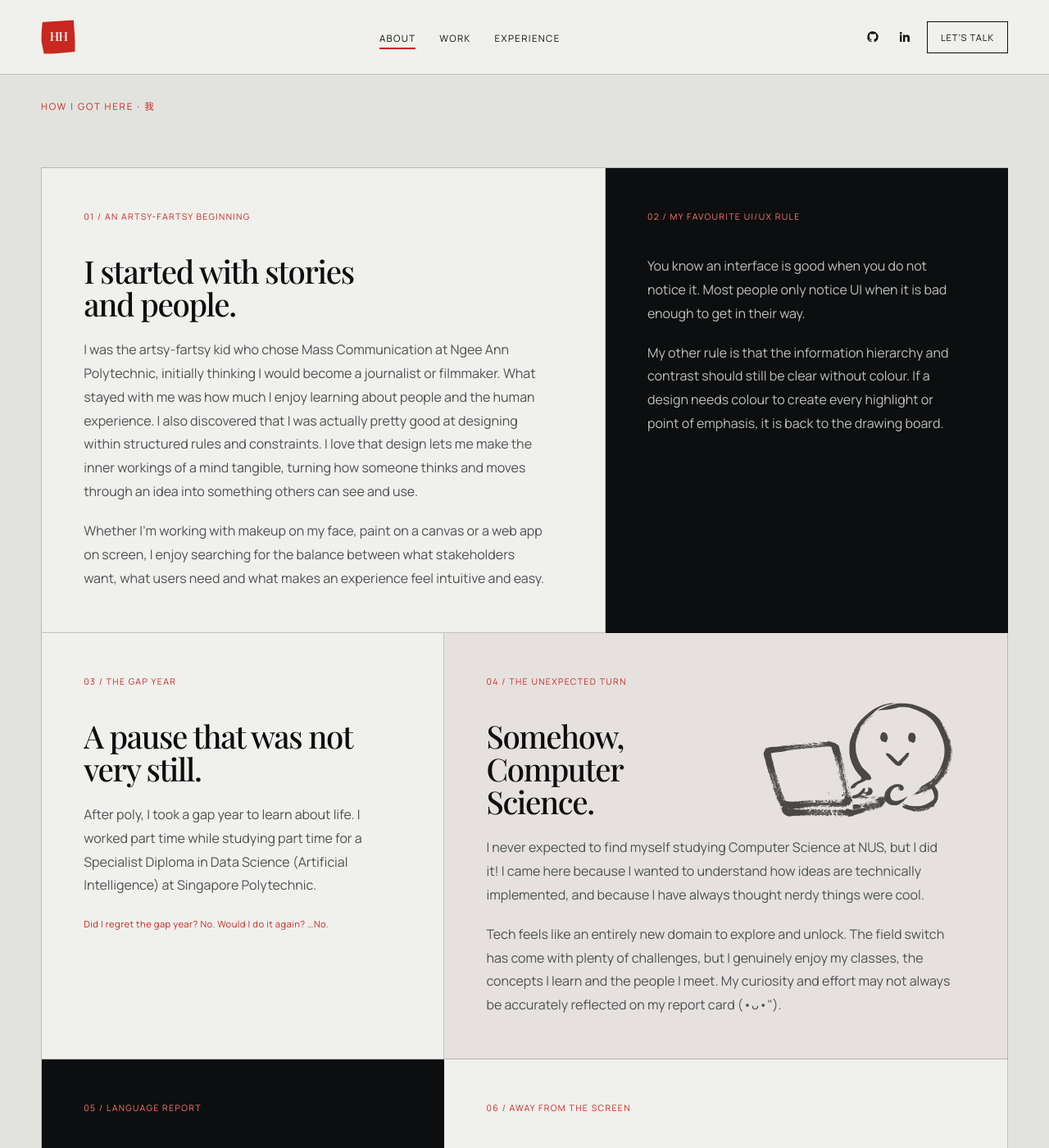
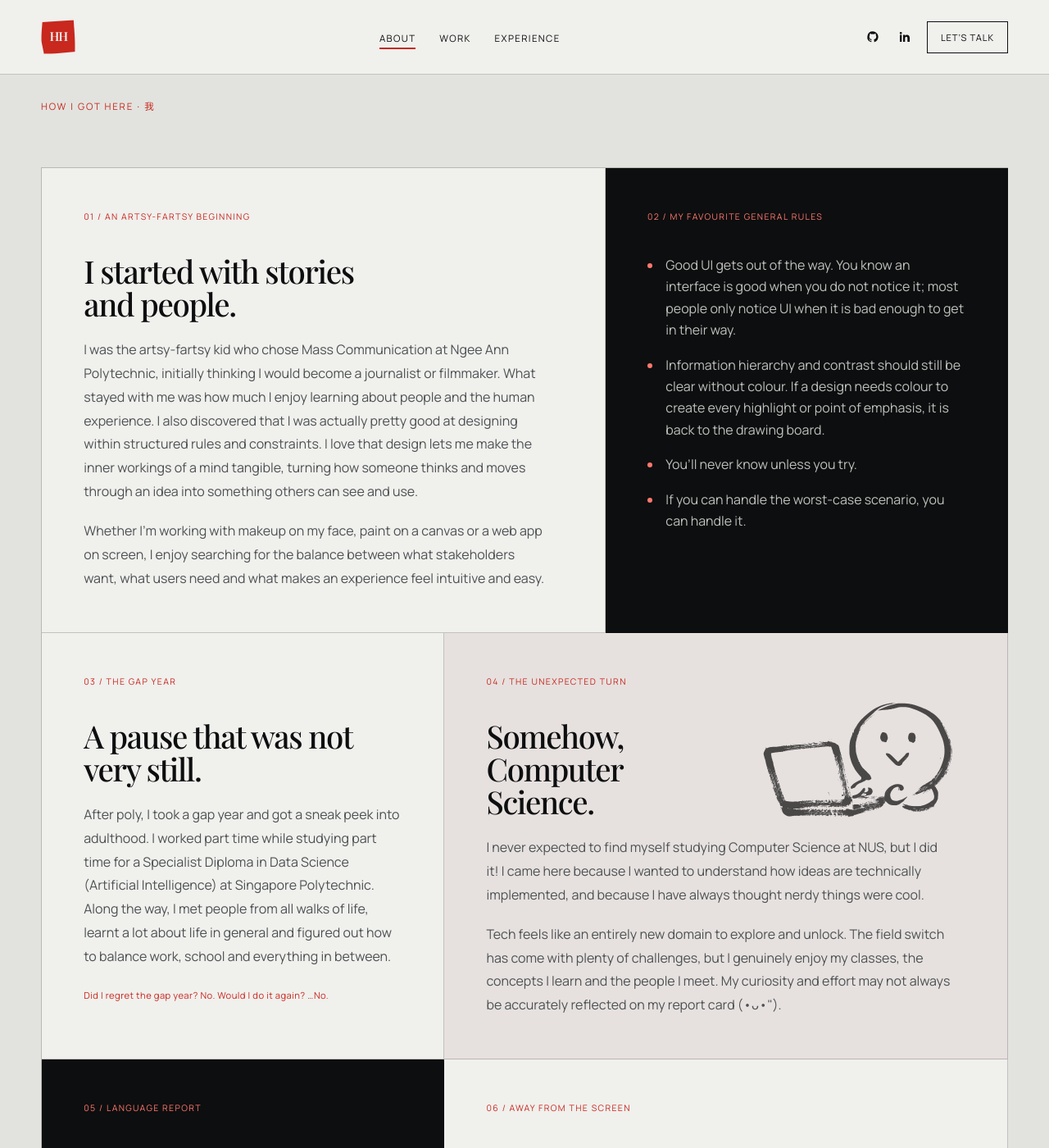
Before and after one commit to hazelhidayah/hazelhidayah.github.io, a Jekyll site: the page built from about.markdown, in a window 1280 px wide and 1400 px high, scrolled down 973 px. Shown: the whole window at 82% size. Built offline with Jekyll 4.4.1, drawn with Linux system fonts in a browser that asks for light colours; some of the changed text lies outside the part shown.

Commit message:
Expand personal rules and interests

```diff
--- a/about.markdown
+++ b/about.markdown
@@ -57,25 +57,29 @@ description: A few things that shaped how I build, design, and think.
       </article>
 
       <article class="about-tile about-tile--rule about-tile--dark">
-        <p class="about-tile__number">02 / My favourite UI/UX rule</p>
-        <p>
-          You know an interface is good when you do not notice it. Most people only notice UI when it
-          is bad enough to get in their way.
-        </p>
-        <p>
-          My other rule is that the information hierarchy and contrast should still be clear without
-          colour. If a design needs colour to create every highlight or point of emphasis, it is back
-          to the drawing board.
-        </p>
+        <p class="about-tile__number">02 / My favourite general rules</p>
+        <ul class="about-rules">
+          <li>
+            Good UI gets out of the way. You know an interface is good when you do not notice it;
+            most people only notice UI when it is bad enough to get in their way.
+          </li>
+          <li>
+            Information hierarchy and contrast should still be clear without colour. If a design
+            needs colour to create every highlight or point of emphasis, it is back to the drawing board.
+          </li>
+          <li>You’ll never know unless you try.</li>
+          <li>If you can handle the worst-case scenario, you can handle it.</li>
+        </ul>
       </article>
 
       <article class="about-tile about-tile--gap">
         <p class="about-tile__number">03 / The gap year</p>
         <h3>A pause that was not very still.</h3>
         <p>
-          After poly, I took a gap year to learn about life. I worked part time while studying part
-          time for a Specialist Diploma in Data Science (Artificial Intelligence) at Singapore
-          Polytechnic.
+          After poly, I took a gap year and got a sneak peek into adulthood. I worked part time while
+          studying part time for a Specialist Diploma in Data Science (Artificial Intelligence) at
+          Singapore Polytechnic. Along the way, I met people from all walks of life, learnt a lot about
+          life in general and figured out how to balance work, school and everything in between.
         </p>
         <p class="about-tile__footnote">
           Did I regret the gap year? No. Would I do it again? …No.
--- a/assets/css/style.css
+++ b/assets/css/style.css
@@ -3133,6 +3133,23 @@ body::before {
   color: var(--muted-on-dark);
 }
 
+.about-rules {
+  display: grid;
+  gap: 1rem;
+  margin: 0;
+  padding-left: 1.15rem;
+  color: var(--muted-on-dark);
+}
+
+.about-rules li {
+  padding-left: 0.25rem;
+  line-height: 1.65;
+}
+
+.about-rules li::marker {
+  color: var(--red-on-dark);
+}
+
 .about-interests {
   display: grid;
   gap: 0;
```
Also changed, not shown: other parts of about.markdown (+3 -2 lines).
